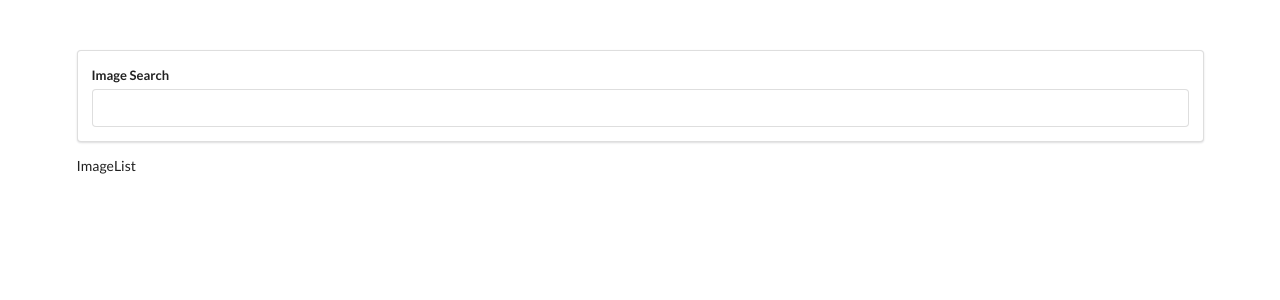
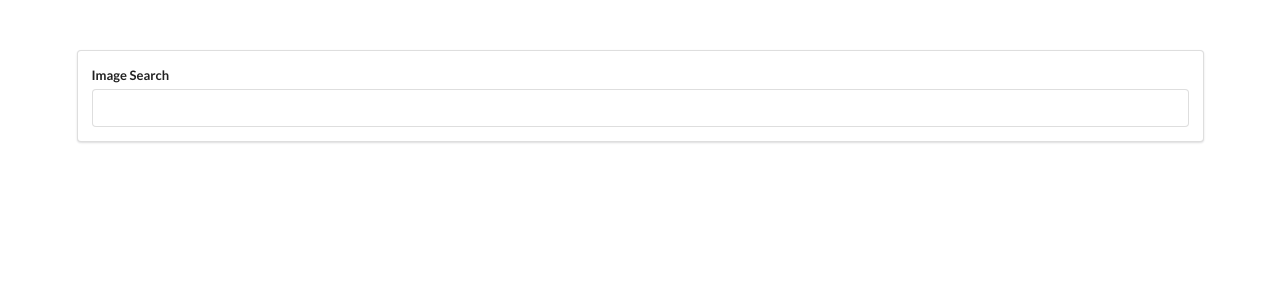
Before and after one commit to PBidhan98/Pics-React-App, a React (Create React App) app: page / in a window 1280 px wide. Shown: the top 300 px of the page. Built offline with nearby package versions, Linux system fonts and the light colour scheme.

Commit message:
Rendering Lists of components

```diff
--- a/src/components/ImageList.js
+++ b/src/components/ImageList.js
@@ -1,8 +1,10 @@
 import React from 'react';
 
 const ImageList = (props) => {
-  console.log(props.images);
-  return <div>ImageList</div>;
+  const images = props.images.map((image) => {
+    return <img src={image.urls.regular} />
+  });
+  return <div>{images}</div>;
 };
 
 export default ImageList;
```
